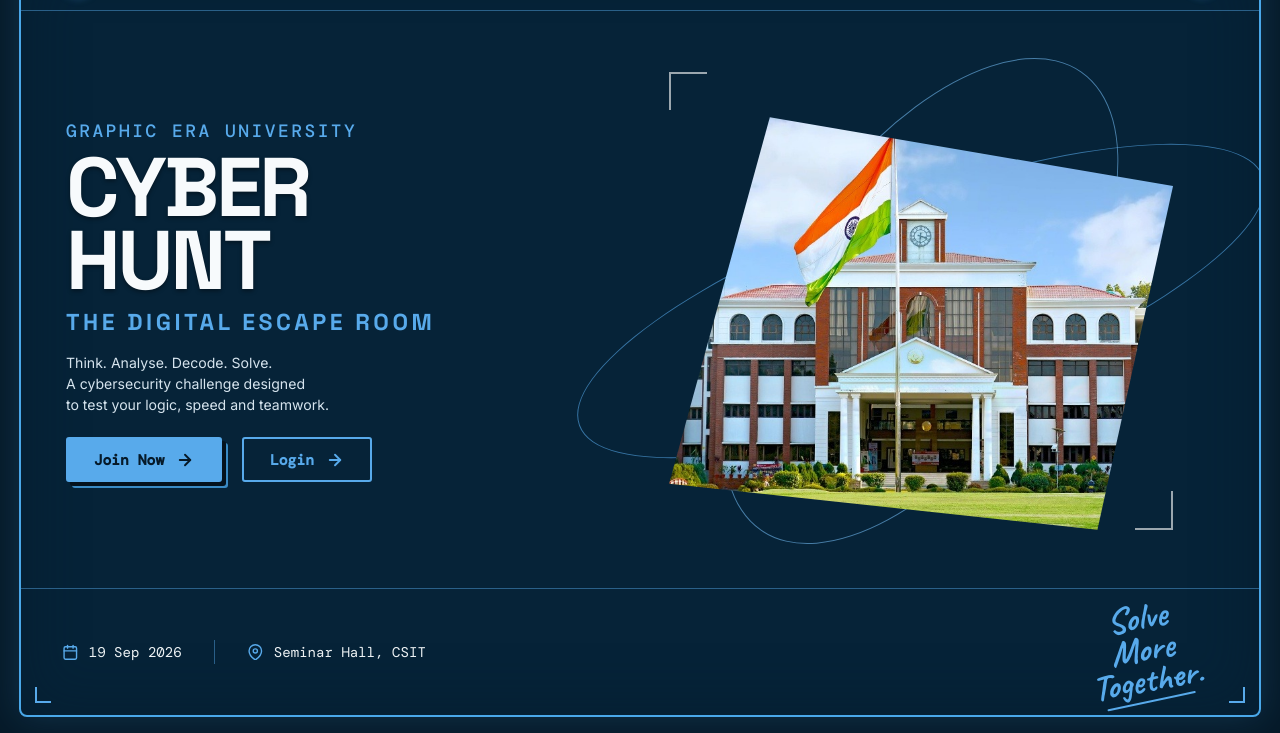
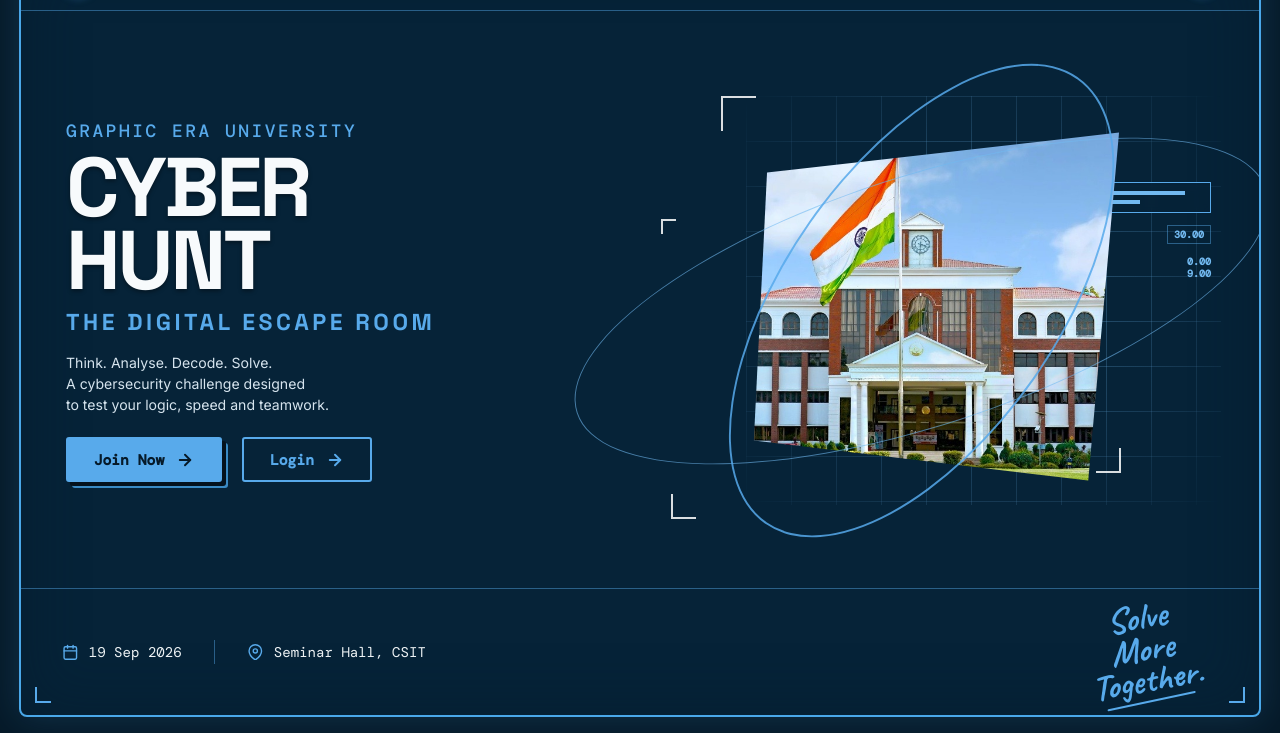
Before and after one commit to Anmol-Gupta2007/Cyber-Hunt-Participant-Frontend, a website: page index.html in a window 1280 px wide. Shown: the part 67-800 px from the top of the page. Drawn offline with nearby package versions, Linux system fonts and the light colour scheme.

Commit message:
Update index.html

```diff
--- a/index.html
+++ b/index.html
@@ -309,7 +309,7 @@
       fill: none;
     }
 
-    /* Right Hero Visual Area - UPDATED FOR SLANTED EFFECT */
+    /* Right Hero Visual Area - EXACT HUD REPLICA */
     .hero-right {
       position: relative;
       display: flex;
@@ -322,7 +322,7 @@
     .hero-graphic-container {
       position: relative;
       width: 100%;
-      max-width: clamp(340px, 44vw, 560px);
+      max-width: 500px;
       aspect-ratio: 1.1 / 1;
       display: flex;
       justify-content: center;
@@ -330,62 +330,97 @@
       margin: 0 auto;
     }
 
-    /* Glowing orbital rings */
-    .orbit {
+    /* Subtle Grid Overlay Behind Image */
+    .tech-grid {
       position: absolute;
-      border: 1.5px solid var(--blue);
-      border-radius: 50%;
+      top: 5%;
+      left: 15%;
+      right: -10%;
+      bottom: 5%;
+      background-image:
+        linear-gradient(rgba(114, 185, 240, 0.25) 1px, transparent 1px),
+        linear-gradient(90deg, rgba(114, 185, 240, 0.25) 1px, transparent 1px);
+      background-size: 45px 45px;
       z-index: 1;
-      opacity: 0.6;
       pointer-events: none;
+      mask-image: radial-gradient(circle, black 40%, transparent 100%);
+      -webkit-mask-image: radial-gradient(circle, black 40%, transparent 100%);
     }
 
-    .orbit-1 {
-      width: 130%;
-      height: 40%;
-      transform: rotate(-20deg);
-    }
-
-    .orbit-2 {
-      width: 50%;
-      height: 110%;
-      transform: rotate(35deg);
-      border-color: var(--blue-light);
-    }
-
-    /* Corner tech brackets */
+    /* Corner Brackets */
     .bracket {
       position: absolute;
-      width: clamp(20px, 3vw, 40px);
-      height: clamp(20px, 3vw, 40px);
-      border-color: rgba(255, 255, 255, 0.6);
+      border-color: rgba(255, 255, 255, 0.85);
       border-style: solid;
       z-index: 5;
       pointer-events: none;
     }
+    .bracket.tl { top: 5%; left: 10%; width: 35px; height: 35px; border-width: 2.5px 0 0 2.5px; }
+    .bracket.br { bottom: 12%; right: 10%; width: 25px; height: 25px; border-width: 0 2.5px 2.5px 0; }
+    .bracket.bl { bottom: 2%; left: 0%; width: 25px; height: 25px; border-width: 0 0 2.5px 2.5px; }
+    .bracket.ml { top: 32%; left: -2%; width: 15px; height: 15px; border-width: 2px 0 0 2px; }
 
-    .bracket.top-left {
-      top: 5%;
-      left: 5%;
-      border-width: 2px 0 0 2px;
+    /* Tech UI / Data Boxes */
+    .hud-ui {
+      position: absolute;
+      top: 24%;
+      right: -8%;
+      width: 130px;
+      display: flex;
+      flex-direction: column;
+      gap: 12px;
+      z-index: 4;
+      pointer-events: none;
+    }
+    .hud-box {
+      background: rgba(6, 35, 56, 0.7);
+      border: 1px solid var(--blue);
+      padding: 6px;
+      display: flex;
+      flex-direction: column;
+      gap: 5px;
+      backdrop-filter: blur(4px);
+    }
+    .hud-bar { height: 4px; background: var(--blue-light); width: 85%; }
+    .hud-bar.short { width: 45%; }
+
+    .hud-text-row {
+      display: flex;
+      justify-content: flex-end;
+      font-size: 10px;
+      color: var(--blue-light);
+      font-family: 'DM Mono', monospace;
+      font-weight: 700;
     }
 
-    .bracket.bottom-right {
-      bottom: 5%;
-      right: 5%;
-      border-width: 0 2px 2px 0;
+    /* Glowing Orbital Rings */
+    .orbit {
+      position: absolute;
+      border-radius: 50%;
+      z-index: 15;
+      pointer-events: none;
+    }
+    .orbit-1 {
+      width: 145%;
+      height: 55%;
+      transform: rotate(-18deg);
+      border: 1.5px solid rgba(114, 185, 240, 0.6);
+    }
+    .orbit-2 {
+      width: 55%;
+      height: 120%;
+      transform: rotate(35deg);
+      border: 2px solid rgba(88, 170, 235, 0.85);
     }
 
-    /* Slanted image cutout effect */
+    /* Perfect Slanted Cutout */
     .building-cutout {
       position: relative;
-      width: 90%;
-      height: 90%;
+      width: 88%;
+      height: 88%;
       object-fit: cover;
       z-index: 10;
-      /* CSS Polygon to create the slanted corners */
-      clip-path: polygon(20% 10%, 100% 25%, 85% 100%, 0% 90%);
-      filter: drop-shadow(0 0 20px rgba(0, 0, 0, 0.5));
+      clip-path: polygon(15% 18%, 95% 8%, 88% 95%, 12% 85%);
       transition: transform 0.3s cubic-bezier(0.16, 1, 0.3, 1);
     }
 
@@ -536,6 +571,10 @@
       .btn {
         width: 100%;
       }
+
+      .hud-ui {
+        display: none;
+      }
     }
   </style>
 </head>
@@ -597,16 +636,40 @@
         </div>
       </div>
 
-      <!-- UPDATED SECTION: Right Hero Visual Area -->
+      <!-- EXACT HUD REPLICA SECTION -->
       <div class="hero-right">
         <div class="hero-graphic-container">
-          <!-- Tech Background Elements -->
+
+          <!-- Background Grid Overlay -->
+          <div class="tech-grid"></div>
+
+          <!-- White Corner Brackets -->
+          <div class="bracket tl"></div>
+          <div class="bracket br"></div>
+          <div class="bracket bl"></div>
+          <div class="bracket ml"></div>
+
+          <!-- Tech UI HUD Data Boxes on the right -->
+          <div class="hud-ui">
+            <div class="hud-box" style="padding: 8px;">
+              <div class="hud-bar"></div>
+              <div class="hud-bar short"></div>
+            </div>
+            <div class="hud-text-row">
+              <span style="border: 1px solid var(--blue-dim); padding: 2px 6px;">30.00</span>
+            </div>
+            <div class="hud-text-row">
+              <div style="text-align: right; line-height: 1.2;">
+                0.00<br>9.00
+              </div>
+            </div>
+          </div>
+
+          <!-- Glowing Orbital Rings overlapping image -->
           <div class="orbit orbit-1"></div>
           <div class="orbit orbit-2"></div>
-          <div class="bracket top-left"></div>
-          <div class="bracket bottom-right"></div>
 
-          <!-- Replace 'university-building.jpeg' with your actual file path if needed -->
+          <!-- The University Image Slanted Cutout -->
           <img src="university-building.jpeg" alt="Graphic Era University Cyber Hunt" class="building-cutout">
         </div>
       </div>
```
